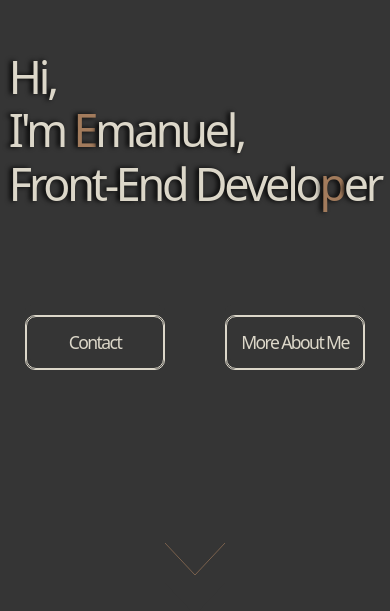
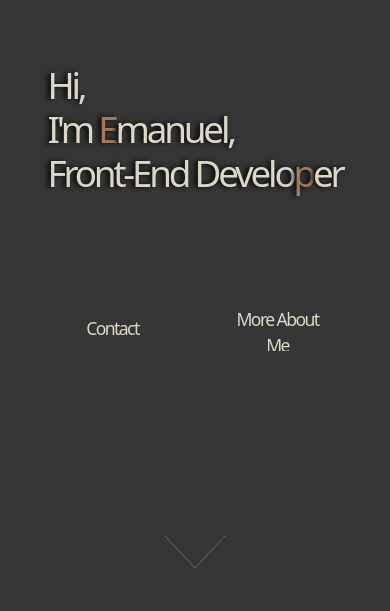
Before and after one commit to emanuelpps/emanuelpps.github.io, a React (Create React App) app: page /emanuelpps in a window 390 px wide. Shown: the part 123-734 px from the top of the page. Built offline with nearby package versions, Linux system fonts and the light colour scheme.

Commit message:
modificaciones, cambio de botones en portada, correcciones de width en <p> en AboutMe.css tanto version desktop como mobile

```diff
--- a/src/components/AboutMe/AboutMe.css
+++ b/src/components/AboutMe/AboutMe.css
@@ -13,7 +13,6 @@
 
 .box {
   width: 100%;
-  /* From https://css.glass */
   background: rgba(141, 141, 141, 0.73);
   border-radius: 16px;
   box-shadow: 0 4px 30px rgba(0, 0, 0, 0.1);
@@ -136,6 +135,12 @@ section p {
   background-size: 100%;
   padding: 80px 0px 80px 0px;
 }
+.aboutme-p{
+  display: flex;
+  width: 100%;
+  padding: 0px 5px 0px 5px;
+
+}
 }
 
 @media screen and (max-width: 450px) {
@@ -159,7 +164,7 @@ section p {
   }
 
   .card {
-    width: 60px; /* Ajustamos el tamaño de los iconos */
+    width: 60px;
     height: 60px;
   }
   .card-inner p{
--- a/src/components/Header/Header.css
+++ b/src/components/Header/Header.css
@@ -58,8 +58,7 @@
 }
 
 .text:hover{
-  background-color: #a27b5c;
-  border-radius: 10px 10px 10px 10px;
+  color: #a27b5c;
 }
 
 .button-wrapper-contact-me,
@@ -72,7 +71,6 @@
   height: 100%;
   left: 0;
   color: #dcd7c9;
-  border: 1px solid;
   border-radius: 10px 10px 10px 10px;
 }
 
@@ -183,10 +181,20 @@
   }
 }
 
-@media screen and (max-width: 350px) {
+@media screen and (max-width: 680px) {
 
   .header-box h1 {
     width: 100%;
     font-size: 2.3rem;
   }
+
+  .button {
+    cursor: pointer;
+    --width: 105px;
+    --height: 45px;
+    --tooltip-height: 35px;
+    --tooltip-width: 70px;
+    --gap-between-tooltip-to-button: 18px;
+
+  }
 }
--- a/src/components/NavBar/NavBar.js
+++ b/src/components/NavBar/NavBar.js
@@ -1,10 +1,16 @@
-import React from "react";
+import React, { useState } from "react";
 import "./NavBar.css";
 import "./NavBar.css";
 import { Link } from "react-router-dom";
 import { HashLink } from "react-router-hash-link";
 
 export default function NavBar() {
+  const [isMenuOpen, setMenuOpen] = useState(false);
+
+  const handleMenuToggle = () => {
+    setMenuOpen(!isMenuOpen);
+  };
+
   return (
     <nav className="navbar  navbar-expand-lg sticky-top">
       <div className="container navbar-container">
@@ -38,19 +44,21 @@ export default function NavBar() {
               <path d="M19 0h-14c-2.761 0-5 2.239-5 5v14c0 2.761 2.239 5 5 5h14c2.762 0 5-2.239 5-5v-14c0-2.761-2.238-5-5-5zm-11 19h-3v-11h3v11zm-1.5-12.268c-.966 0-1.75-.79-1.75-1.764s.784-1.764 1.75-1.764 1.75.79 1.75 1.764-.783 1.764-1.75 1.764zm13.5 12.268h-3v-5.604c0-3.368-4-3.113-4 0v5.604h-3v-11h3v1.765c1.396-2.586 7-2.777 7 2.476v6.759z" />
             </svg>
           </Link>
-        </div>
+          </div>
         <button
-          class="navbar-toggler"
+          className={`navbar-toggler ${isMenuOpen ? "collapsed" : ""}`}
           type="button"
-          data-bs-toggle="collapse"
-          data-bs-target="#navbarSupportedContent"
+          onClick={handleMenuToggle}
           aria-controls="navbarSupportedContent"
-          aria-expanded="false"
+          aria-expanded={isMenuOpen ? "true" : "false"}
           aria-label="Toggle navigation"
         >
-          <span class="navbar-toggler-icon"></span>
+          <span className="navbar-toggler-icon"></span>
         </button>
-        <div id="navbarSupportedContent" className="colllapse navbar-collapse  justify-content-end">
+        <div
+          id="navbarSupportedContent"
+          className={`collapse navbar-collapse justify-content-end ${isMenuOpen ? "show" : ""}`}
+        >
           <ul className="nav px-5 navbar-text">
             <li className="nav-item">
               <HashLink
@@ -77,7 +85,7 @@ export default function NavBar() {
                 Contact
               </HashLink>
             </li>
-          </ul>
+            </ul>
         </div>
       </div>
     </nav>
```
